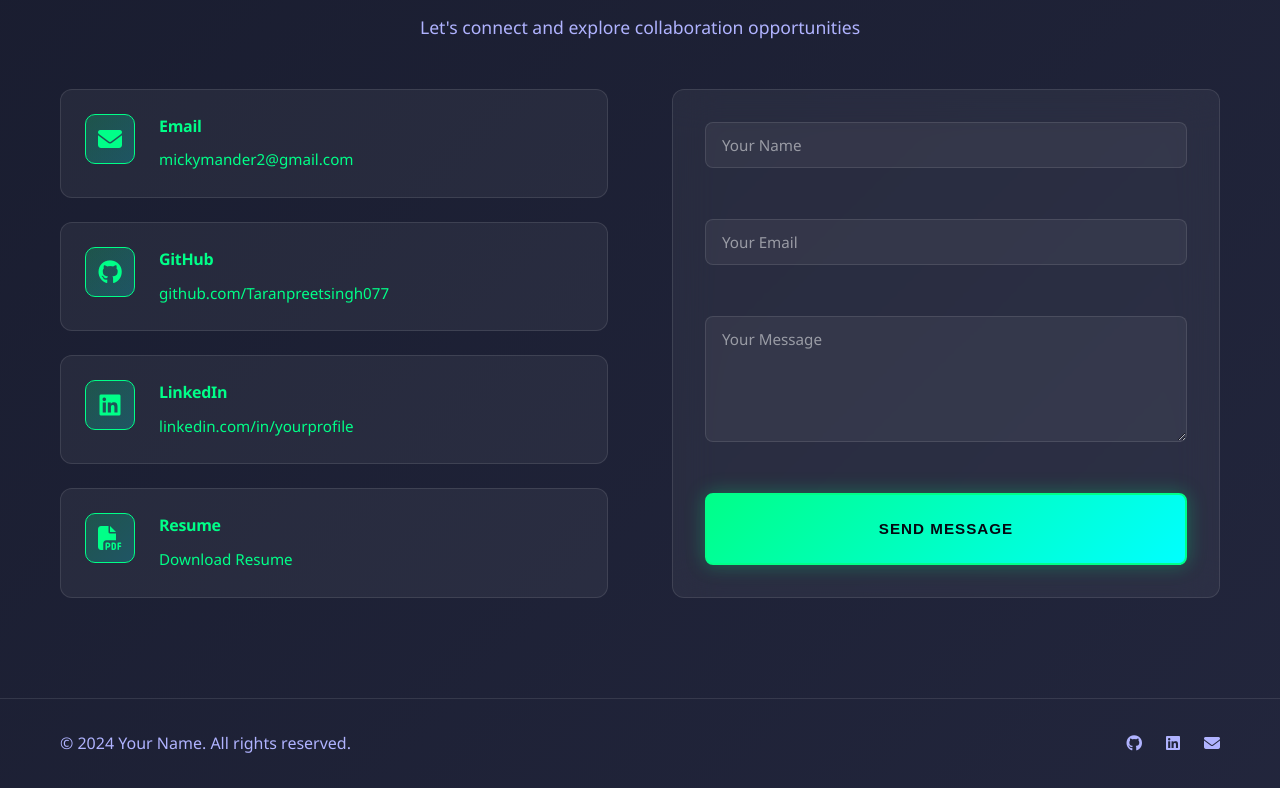
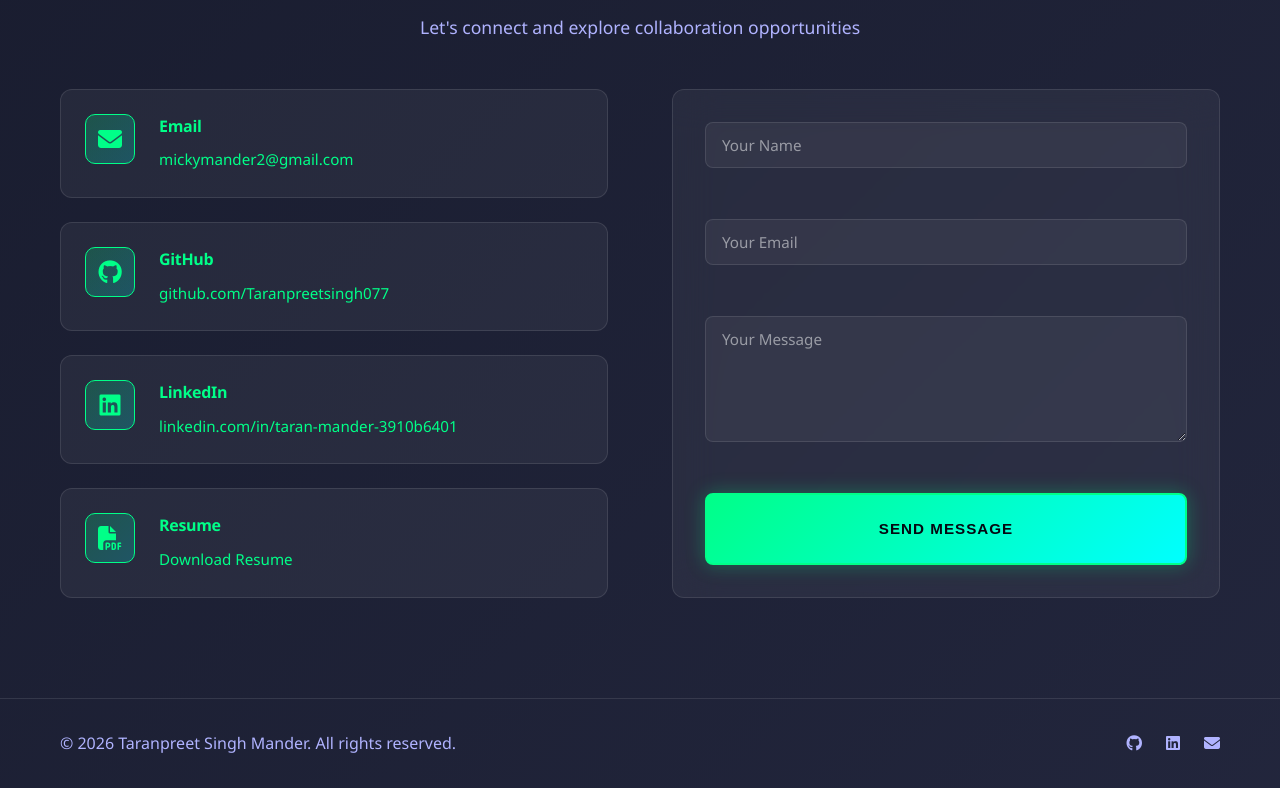
Before and after one commit to Taranpreet-Mander/portfolio, a plain HTML site: page index.html in a window 1280 px wide. Shown: the part 5258-6046 px from the top of the page. Drawn offline with Linux system fonts and the light colour scheme.

Commit message:
Update profile links and footer details

```diff
--- a/index.html
+++ b/index.html
@@ -550,7 +550,7 @@
                         </div>
                         <div>
                             <h4>LinkedIn</h4>
-                            <a href="https://linkedin.com/in/yourprofile" target="_blank">linkedin.com/in/yourprofile</a>
+                            <a href="https://www.linkedin.com/in/taran-mander-3910b6401/" target="_blank">linkedin.com/in/taran-mander-3910b6401</a>
                         </div>
                     </div>
                     <div class="contact-item">
@@ -583,11 +583,11 @@
     <!-- Footer -->
     <footer class="footer">
         <div class="container">
-            <p>&copy; 2024 Your Name. All rights reserved.</p>
+            <p>&copy; 2026 Taranpreet Singh Mander. All rights reserved.</p>
             <div class="footer-links">
-                <a href="https://github.com/yourprofile" target="_blank"><i class="fab fa-github"></i></a>
-                <a href="https://linkedin.com/in/yourprofile" target="_blank"><i class="fab fa-linkedin"></i></a>
-                <a href="mailto:your.email@example.com"><i class="fas fa-envelope"></i></a>
+                <a href="https://github.com/Taranpreetsingh077" target="_blank"><i class="fab fa-github"></i></a>
+                <a href="https://www.linkedin.com/in/taran-mander-3910b6401/" target="_blank"><i class="fab fa-linkedin"></i></a>
+                <a href="mailto:mickymander2@gmail.com"><i class="fas fa-envelope"></i></a>
             </div>
         </div>
     </footer>
```
